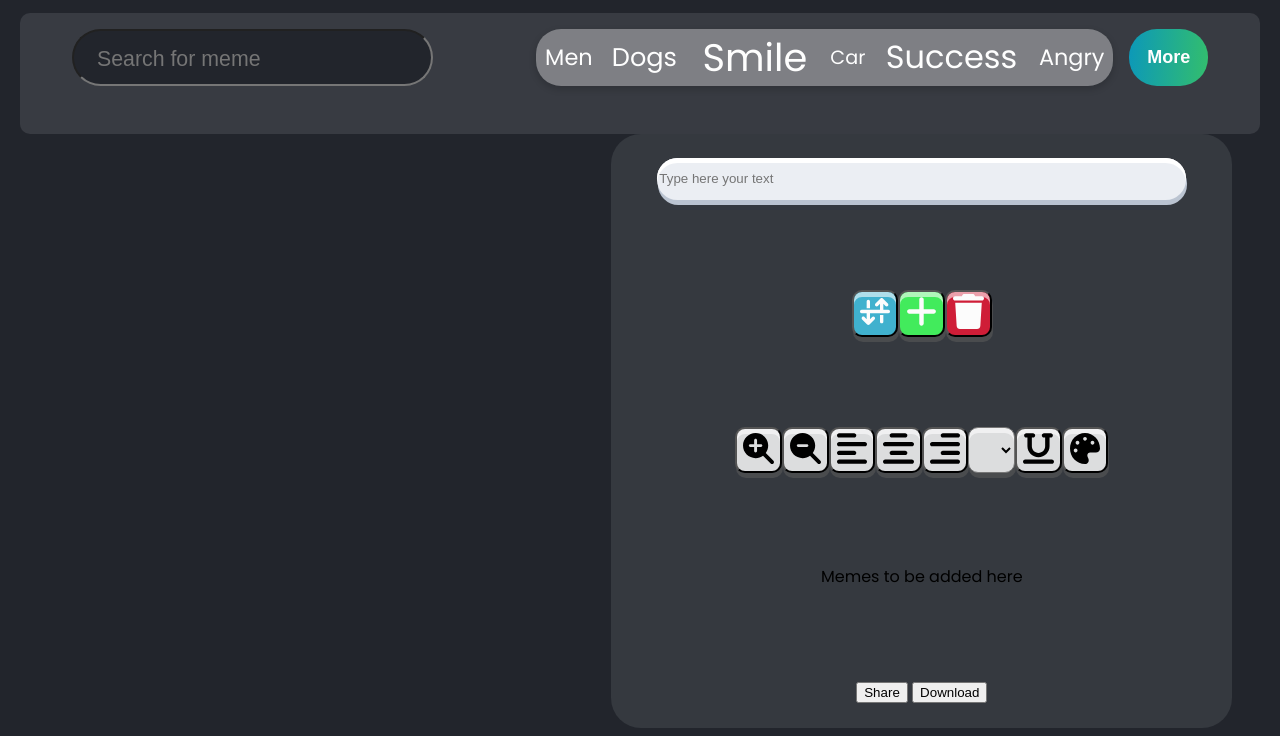
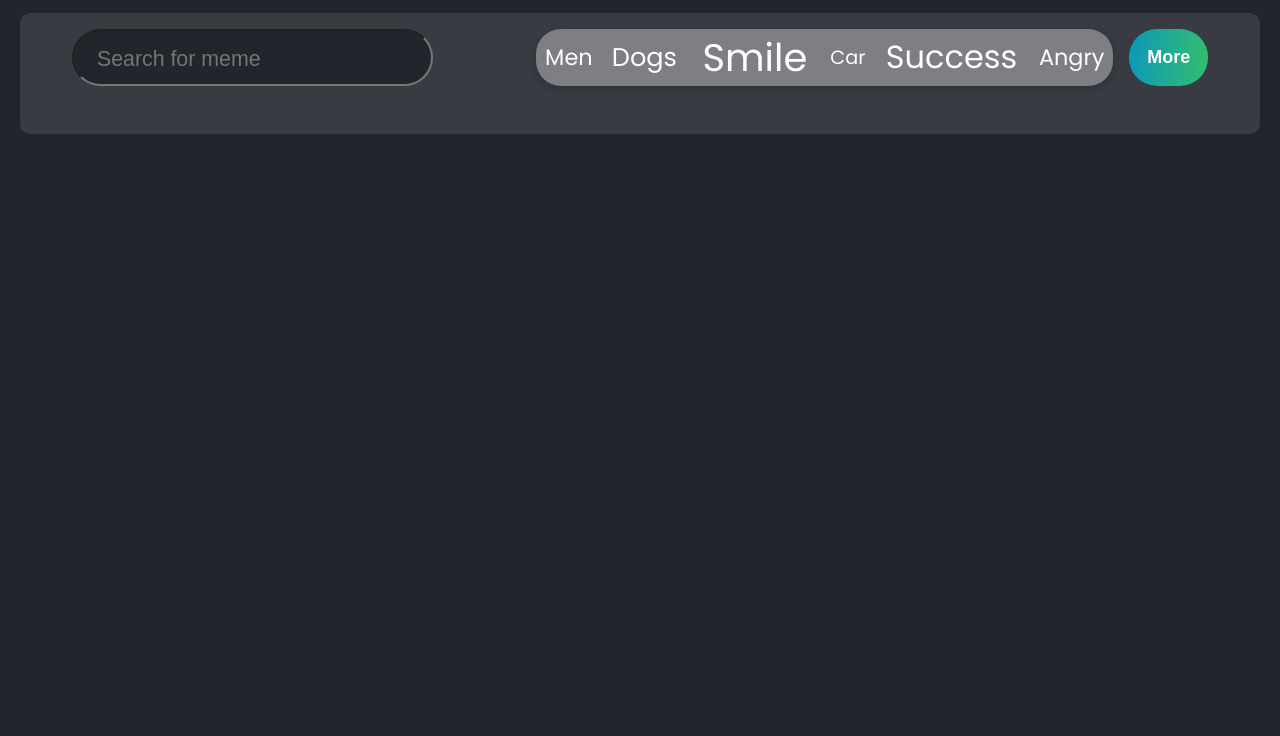
Before and after one commit to Cedrus81/Day30-31-Sprint-2, a plain HTML site: page index.html in a window 1280 px wide. Shown: the part 126-862 px from the top of the page. After the commit the page ends 800 px from the top, so only its background shows below. Drawn offline with Linux system fonts and the light colour scheme.

Commit message:
fixed editor showing while in gallery mode

```diff
--- a/styles/main.css
+++ b/styles/main.css
@@ -29,10 +29,7 @@ html{
     color: var(--clr-1);
     background: var(--grad1);
 }
-/* HELPERS */
-.hidden{
-    display: none;
-}
+
 
 .clear-list{
     margin: 0;
@@ -193,8 +190,8 @@ header{
 }
 
 .controllers{
-    width: 525px;
-    height: 546px;
+    /* width: 525px;
+    height: 546px; */
     padding-inline: 3em;
     padding-block: 1.5em;
     border-radius: 30px;
@@ -233,3 +230,8 @@ header{
 .icon-white{
     filter: invert(100%) sepia(0%) saturate(7442%) hue-rotate(309deg) brightness(106%) contrast(98%);
 }
+
+/* HELPERS */
+.hidden{
+    display: none;
+}
```
